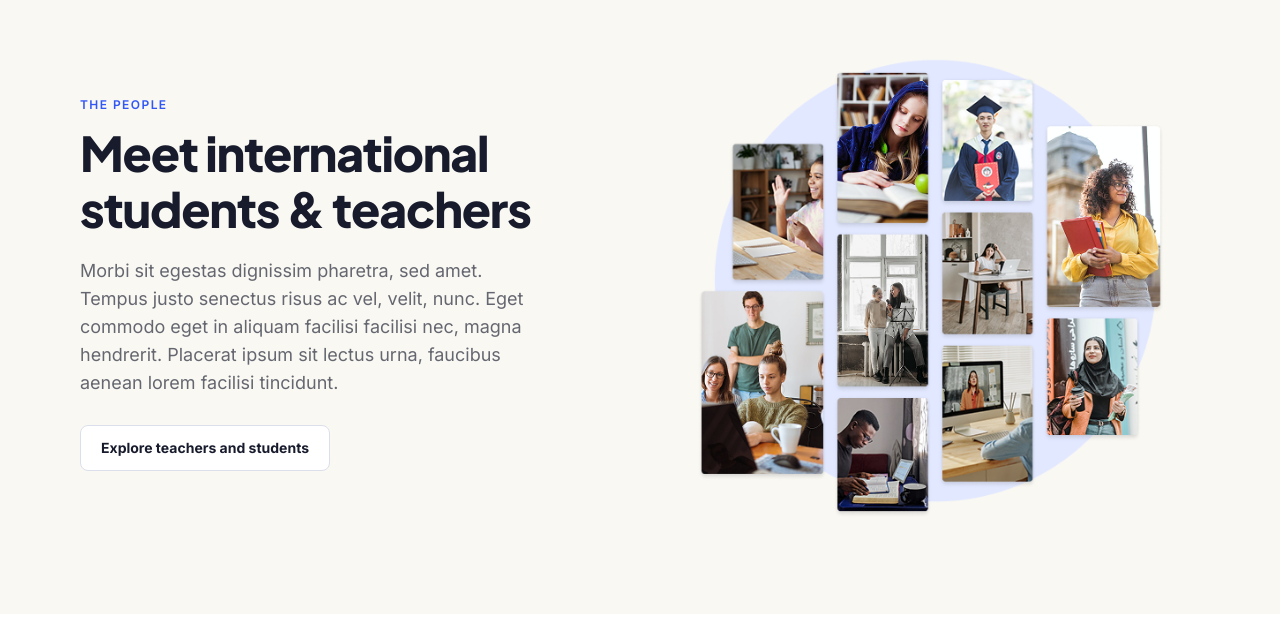
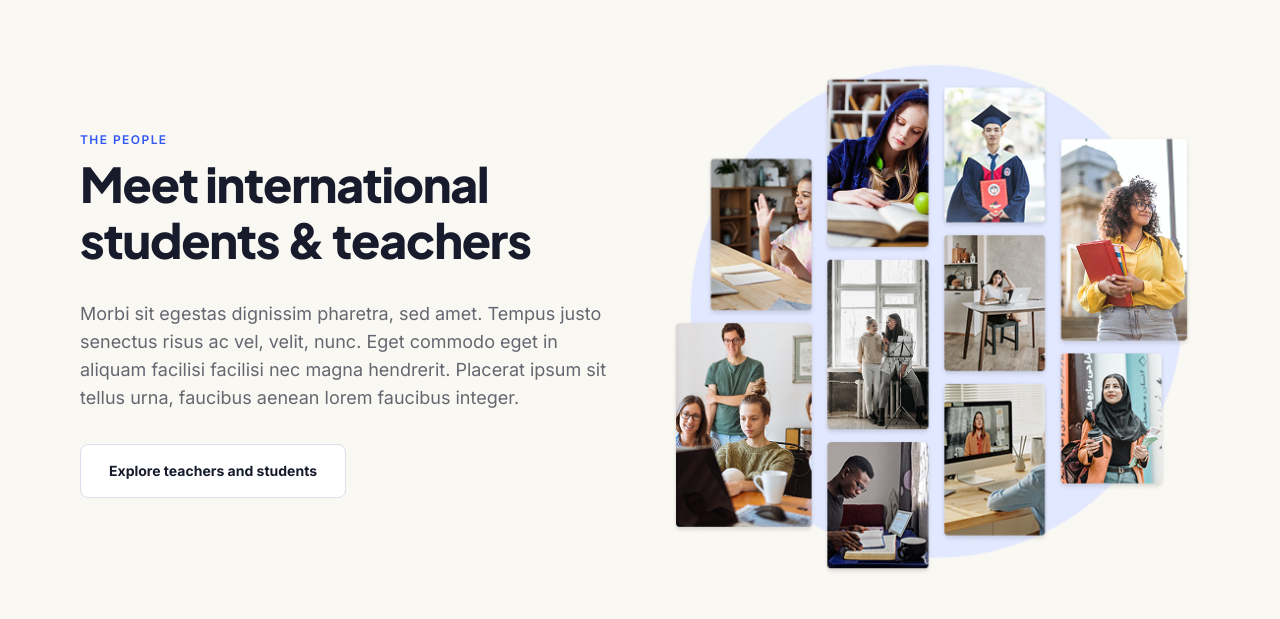
Before and after one commit to maurodferreira/luma, a Next.js app: page / in a window 1280 px wide. Shown: the part 3381-4000 px from the top of the page. Built offline with nearby package versions, Linux system fonts and the light colour scheme.

Commit message:
style: align people section layout with Figma

```diff
--- a/src/components/People.tsx
+++ b/src/components/People.tsx
@@ -5,26 +5,43 @@ import { SectionLabel } from "./SectionLabel";
 
 export function People() {
   return (
-    <section id="people" className="bg-cream py-16 md:py-24" aria-labelledby="people-title">
-      <Container className="grid items-center gap-10 md:grid-cols-2 md:gap-14">
+    <section
+      id="people"
+      className="bg-cream py-[60px] md:py-[100px]"
+      aria-labelledby="people-title"
+    >
+      <Container className="grid items-center gap-8 md:grid-cols-2 md:gap-[60px]">
         <div>
           <SectionLabel>The people</SectionLabel>
-          <h2 id="people-title" className="mt-3 font-display text-[32px] font-extrabold leading-9 tracking-tight md:text-[48px] md:leading-[56px]">
+
+          <h2
+            id="people-title"
+            className="mt-2 font-display text-[32px] font-extrabold leading-9 tracking-[-0.8px] md:text-[48px] md:leading-[56px] md:tracking-[-1.2px]"
+          >
             Meet international students &amp; teachers
           </h2>
-          <p className="mt-5 max-w-md text-base leading-[26px] text-muted md:text-lg md:leading-7">
-            Morbi sit egestas dignissim pharetra, sed amet. Tempus justo senectus risus ac vel, velit, nunc. Eget commodo eget in aliquam facilisi facilisi nec, magna hendrerit. Placerat ipsum sit lectus urna, faucibus aenean lorem facilisi tincidunt.
+
+          <p className="mt-6 text-base leading-[26px] text-ink md:mt-8 md:text-lg md:leading-7 md:text-muted">
+            Morbi sit egestas dignissim pharetra, sed amet. Tempus justo senectus risus ac vel,
+            velit, nunc. Eget commodo eget in aliquam facilisi facilisi nec magna hendrerit.
+            Placerat ipsum sit tellus urna, faucibus aenean lorem faucibus integer.
           </p>
-          <Button href="#contact" variant="light" className="mt-7 w-full sm:w-auto">
+
+          <Button
+            href="#contact"
+            variant="light"
+            className="mt-6 h-[54px] !px-7 !py-[14px] md:mt-8"
+          >
             Explore teachers and students
           </Button>
         </div>
-        <div className="relative mx-auto aspect-[10/9] w-full max-w-[520px]">
+
+        <div className="relative mx-auto aspect-[724/619] w-full md:aspect-[265/261]">
           <Image
             src="/images/peoples.png"
             alt="Collage of international students and teachers studying, teaching and celebrating together"
             fill
-            sizes="(min-width: 768px) 520px, 100vw"
+            sizes="(min-width: 768px) 530px, 100vw"
             className="object-contain"
           />
         </div>
```
